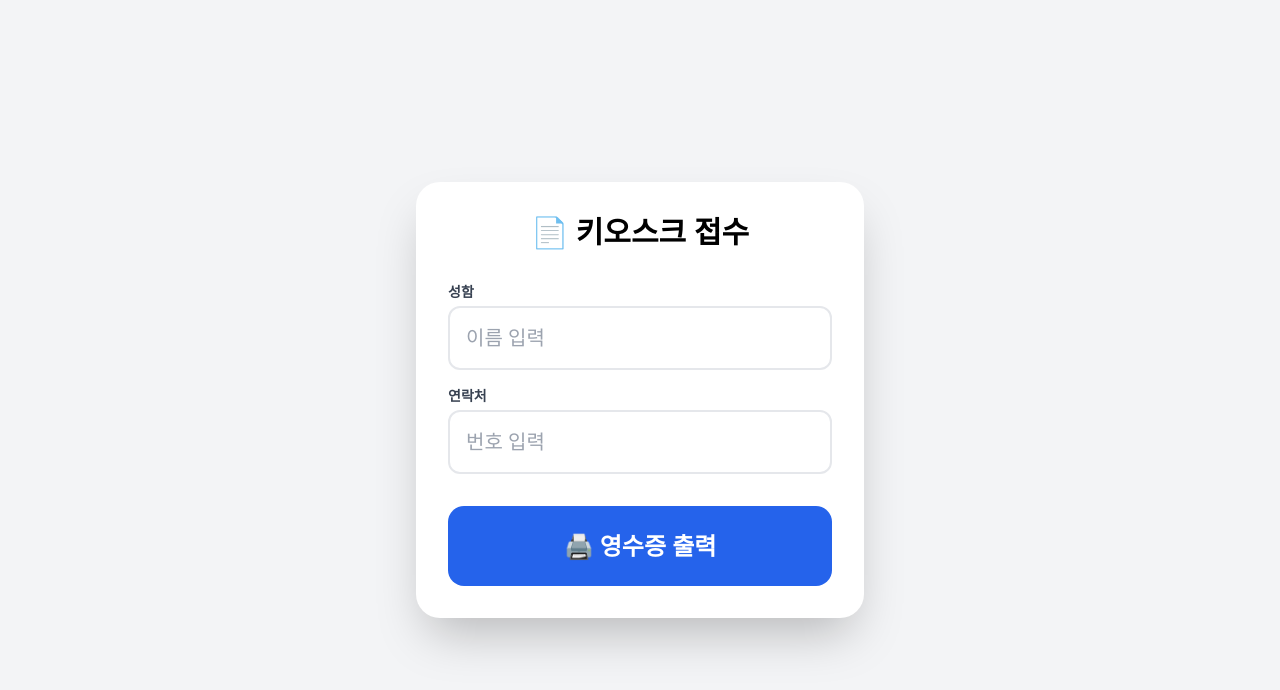
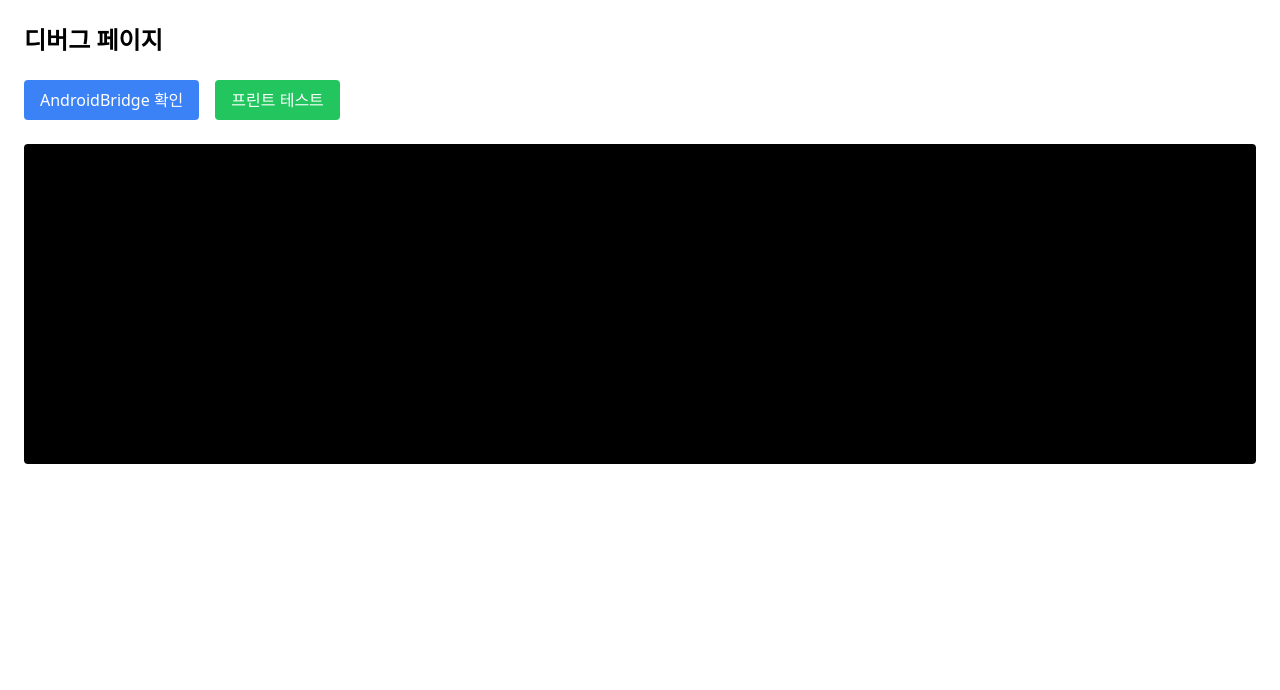
Before and after one commit to yangchanghun/print_test, a React (Vite) app in the folder my-kiosk-web/: page / in a window 1280 px wide. Shown: the top 690 px of the page. Built offline with nearby package versions, Linux system fonts and the light colour scheme; the HTML template or start-up script is replaced by a standard one.

Commit message:
디버그

```diff
--- a/my-kiosk-web/src/App.tsx
+++ b/my-kiosk-web/src/App.tsx
@@ -1,72 +1,67 @@
-import { useState } from "react";
+import { useEffect, useState } from "react";
 
-function App() {
-  const [name, setName] = useState("");
-  const [phone, setPhone] = useState("");
+export default function App() {
+  const [logs, setLogs] = useState<string[]>([]);
 
-  const handlePrint = () => {
-    const userName = name || "홍길동";
-    const userPhone = phone || "010-0000-0000";
+  const addLog = (msg: string) => {
+    setLogs((prev) => [...prev, msg]);
+  };
 
-    // 안드로이드 앱의 브릿지 호출
-    if (
-      window.AndroidBridge &&
-      typeof window.AndroidBridge.printReceipt === "function"
-    ) {
-      const result = window.AndroidBridge.printReceipt(userName, userPhone);
-      if (result !== "SUCCESS") {
-        alert("인쇄 실패: " + result);
-      }
+  useEffect(() => {
+    // Android에서 로그 보내는 함수
+    // eslint-disable-next-line @typescript-eslint/no-explicit-any
+    (window as any).receiveAndroidLog = (msg: string) => {
+      addLog("[ANDROID] " + msg);
+    };
+  }, []);
+
+  const checkBridge = () => {
+    // eslint-disable-next-line @typescript-eslint/no-explicit-any
+    if ((window as any).AndroidBridge.PrintTest()) {
+      addLog("PrintTest 존재");
     } else {
-      // 일반 브라우저 테스트용
-      console.log("안드로이드 환경이 아닙니다.");
-      window.print();
+      addLog("PrintTest 없음");
+    }
+  };
+
+  const testPrint = () => {
+    addLog("TEST PRINT 요청");
+
+    try {
+      // eslint-disable-next-line @typescript-eslint/no-explicit-any
+      const result = (window as any).AndroidBridge.printTest();
+
+      addLog("결과: " + result);
+    } catch (e) {
+      addLog("에러: " + e);
     }
   };
 
   return (
-    <div className="flex min-h-screen items-center justify-center bg-gray-100 p-6">
-      <div className="w-full max-w-md bg-white rounded-3xl p-8 shadow-2xl">
-        <h1 className="text-3xl font-black text-center mb-8">
-          📄 키오스크 접수
-        </h1>
+    <div className="min-h-screen p-6">
+      <h1 className="text-2xl font-bold mb-6">디버그 페이지</h1>
 
-        <div className="space-y-4 mb-8">
-          <div>
-            <label className="block text-sm font-bold text-gray-700 mb-1">
-              성함
-            </label>
-            <input
-              type="text"
-              value={name}
-              onChange={(e) => setName(e.target.value)}
-              className="w-full border-2 border-gray-200 p-4 rounded-xl text-xl focus:border-black outline-none"
-              placeholder="이름 입력"
-            />
-          </div>
-          <div>
-            <label className="block text-sm font-bold text-gray-700 mb-1">
-              연락처
-            </label>
-            <input
-              type="text"
-              value={phone}
-              onChange={(e) => setPhone(e.target.value)}
-              className="w-full border-2 border-gray-200 p-4 rounded-xl text-xl focus:border-black outline-none"
-              placeholder="번호 입력"
-            />
-          </div>
-        </div>
+      <div className="space-x-4 mb-6">
+        <button
+          onClick={checkBridge}
+          className="px-4 py-2 bg-blue-500 text-white rounded"
+        >
+          AndroidBridge 확인
+        </button>
 
         <button
-          onClick={handlePrint}
-          className="w-full bg-blue-600 hover:bg-blue-700 text-white py-6 rounded-2xl text-2xl font-bold transition-all active:scale-95"
+          onClick={testPrint}
+          className="px-4 py-2 bg-green-500 text-white rounded"
         >
-          🖨️ 영수증 출력
+          프린트 테스트
         </button>
+      </div>
+
+      <div className="bg-black text-green-400 p-4 rounded h-80 overflow-auto text-sm">
+        {logs.map((log, i) => (
+          <div key={i}>{log}</div>
+        ))}
       </div>
     </div>
   );
 }
-
-export default App;
```
